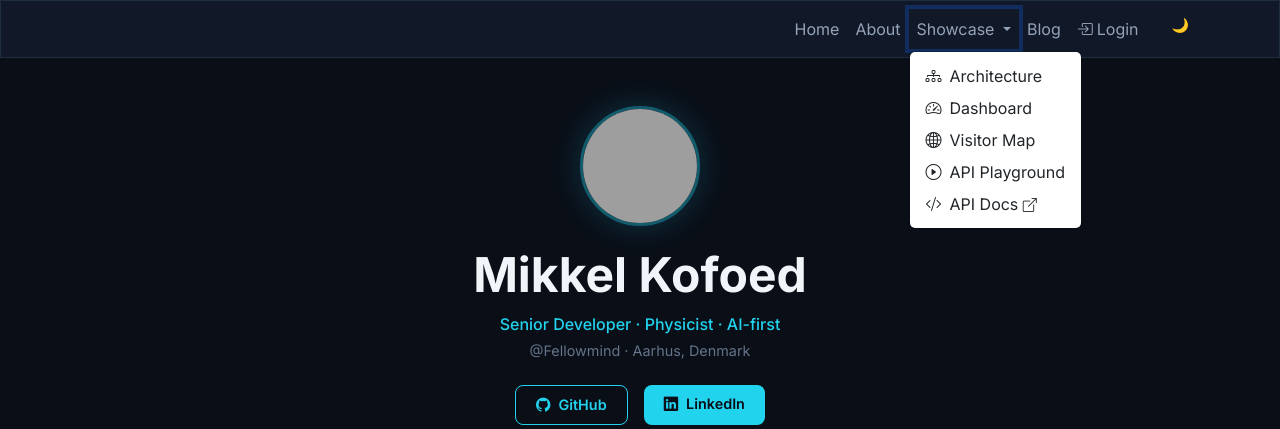
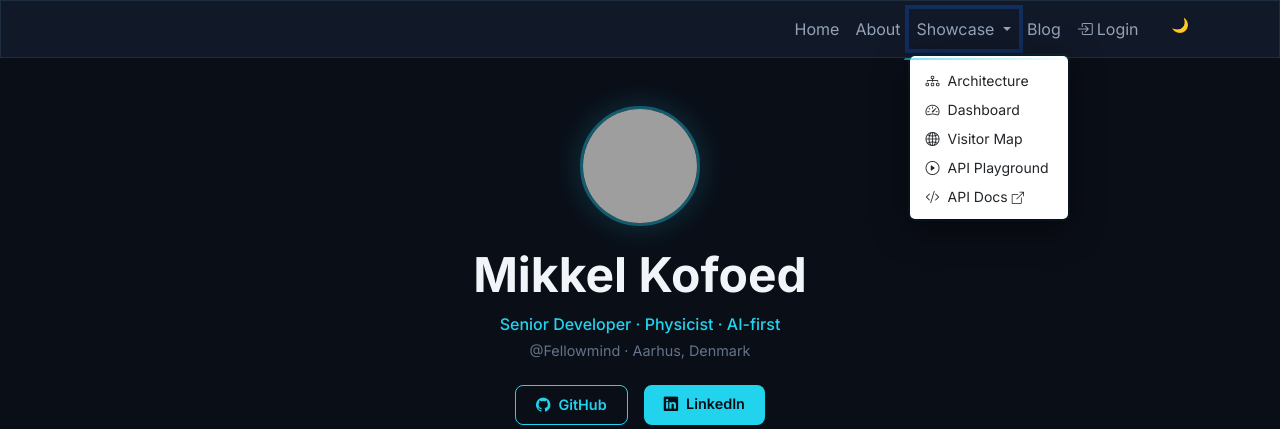
Before and after one commit to mkofoed/homepage, a Django app: template core/templates/core/about.html in a window 1280 px wide, after a click on "Showcase". Shown: the top 429 px of the page. Run offline with Django 5.2, Linux system fonts and the light colour scheme; the template is opened without the code that fills it, so the values that code supplies are empty; some libraries are stand-ins or nearby versions; grey boxes are pictures that could not be loaded.

Commit message:
feat: redesign dropdown menu to match dark design system
- Dark background (#111827) with cyan border glow
- Rounded corners (10px) and inner item padding
- Items are muted grey, turn cyan on hover with subtle bg
- Thin cyan gradient accent line at top
- Larger gap between items, 6px inner padding
- Box shadow for depth

```diff
--- a/static/css/design-system.css
+++ b/static/css/design-system.css
@@ -390,17 +390,45 @@ body {
 
 .dropdown-menu {
   background-color: #111827;
-  border-color: #1e2d40;
+  border: 1px solid rgba(34,211,238,0.15);
+  border-radius: 10px;
+  box-shadow: 0 8px 32px rgba(0,0,0,0.5), 0 0 0 1px rgba(34,211,238,0.08);
+  padding: 6px;
+  backdrop-filter: blur(12px);
+  margin-top: 6px !important;
 }
 
 .dropdown-item {
-  color: #f1f5f9;
+  color: #94a3b8;
+  border-radius: 6px;
+  padding: 8px 12px;
+  font-size: 0.875rem;
+  display: flex;
+  align-items: center;
+  gap: 2px;
+  transition: background 150ms, color 150ms;
 }
 
 .dropdown-item:hover,
 .dropdown-item:focus {
-  background-color: #1a2234;
+  background-color: rgba(34,211,238,0.08);
   color: #22d3ee;
+}
+
+.dropdown-item:active {
+  background-color: rgba(34,211,238,0.15);
+  color: #22d3ee;
+}
+
+/* Thin cyan accent line at top of dropdown */
+.dropdown-menu::before {
+  content: '';
+  display: block;
+  height: 2px;
+  background: linear-gradient(90deg, #22d3ee, transparent);
+  border-radius: 8px 8px 0 0;
+  margin: -6px -6px 6px -6px;
+  opacity: 0.6;
 }
 
 .spinner-border {
```
